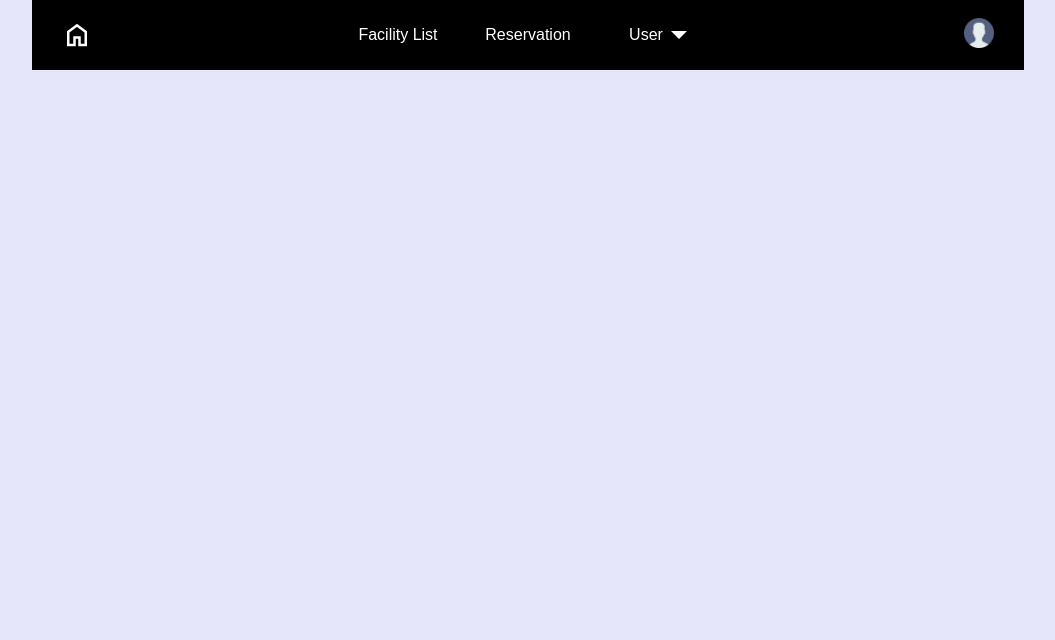
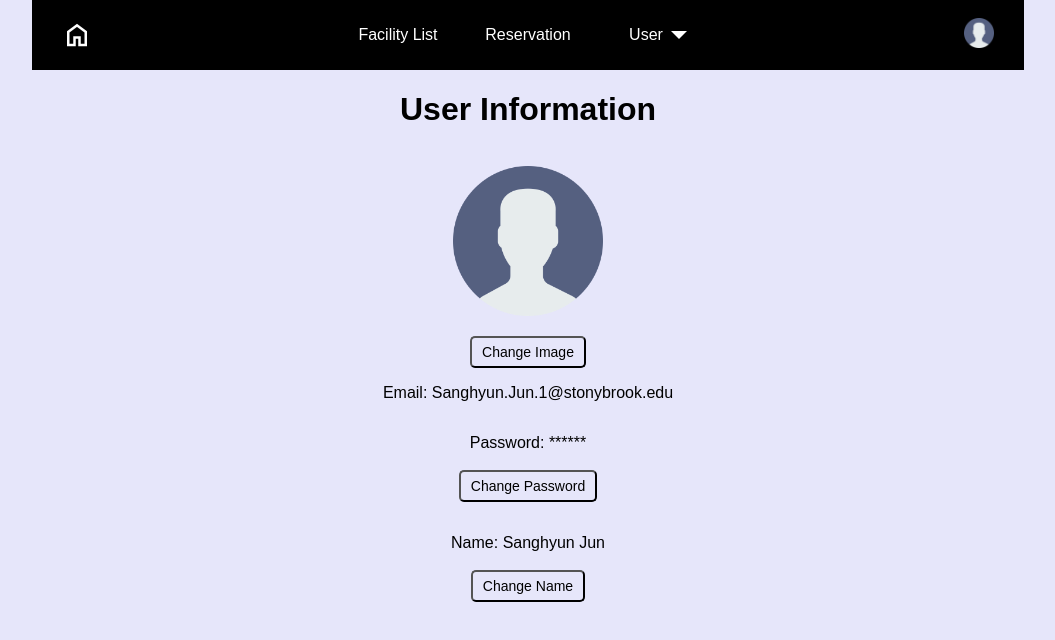
Before and after one commit to halfmoon01/CSE316-Assignment2, a React (Vite) app in the folder assignment2/: page /my-info in a window 1280 px wide. Shown: the top 640 px of the page, without its empty margins (112-1167 px from the left). Built offline with nearby package versions, Linux system fonts and the light colour scheme.

Commit message:
third commit_build user information page

```diff
--- a/assignment2/src/App.jsx
+++ b/assignment2/src/App.jsx
@@ -4,6 +4,7 @@ import { BrowserRouter as Router, Routes, Route, Navigate } from 'react-router-d
 import Navbar from './components/Navbar';
 import './App.css';
 import Home from './pages/Home';
+import MyInfo from './pages/MyInfo';
 
 
 function App() {
@@ -14,6 +15,7 @@ function App() {
         <Routes>
           <Route path="/" element={<Navigate to="/home" replace />} />
           <Route path="/home" element={<Home />} />
+          <Route path="/my-info" element={<MyInfo />}/>
         </Routes>
       </div>
     </Router>
--- a/assignment2/src/components/Navbar.css
+++ b/assignment2/src/components/Navbar.css
@@ -195,6 +195,11 @@
     background-color: gray;
 }
 
+.side-bar li{
+    margin: 0;
+    padding: 0;
+}
+
 /* Media queries for large and small screens */
 @media (min-width: 600px) {
     .navbar-large {
--- /dev/null
+++ b/assignment2/src/pages/MyInfo.css
@@ -0,0 +1,20 @@
+
+.myInfo {
+    display: flex;
+    flex-direction: column;
+    align-items: center;
+    text-align: center;
+}
+
+.button_type1{
+    background-color: rgb(230,230,250);
+    padding: 6px 10px;
+    font-size: 14px;
+    cursor: pointer;
+    border-radius: 5px;
+}
+
+.button_type1:hover{
+    background-color: black;
+    color: white;
+}
--- /dev/null
+++ b/assignment2/src/pages/MyInfo.jsx
@@ -0,0 +1,35 @@
+import React, { useState } from 'react';
+import userIcon from '../AssignImages/user.png';
+import './MyInfo.css';
+
+const MyInfo = () => {
+  return (
+    <div className="myInfo">
+      <h1>User Information</h1>
+      <figure>
+        <div>
+          <img src={userIcon} width="150" height="150" alt="User" />
+        </div>
+      </figure>
+      <button className="button_type1" type="button" onClick={() => setIsImagePopupOpen(true)}>
+        Change Image
+      </button>
+      <p>Email: Sanghyun.Jun.1@stonybrook.edu</p>
+      <p>
+        Password: ****** <br/><br/>
+        <button className="button_type1" type="button" onClick={() => setIsPwdPopupOpen(true)}>
+          Change Password
+        </button>
+      </p>
+      <p>
+        Name: Sanghyun Jun <br/><br/>
+        <button className="button_type1" type="button" onClick={() => setIsNamePopupOpen(true)}>
+          Change Name
+        </button>
+      </p>
+
+    </div>
+  );
+};
+
+export default MyInfo;
```
